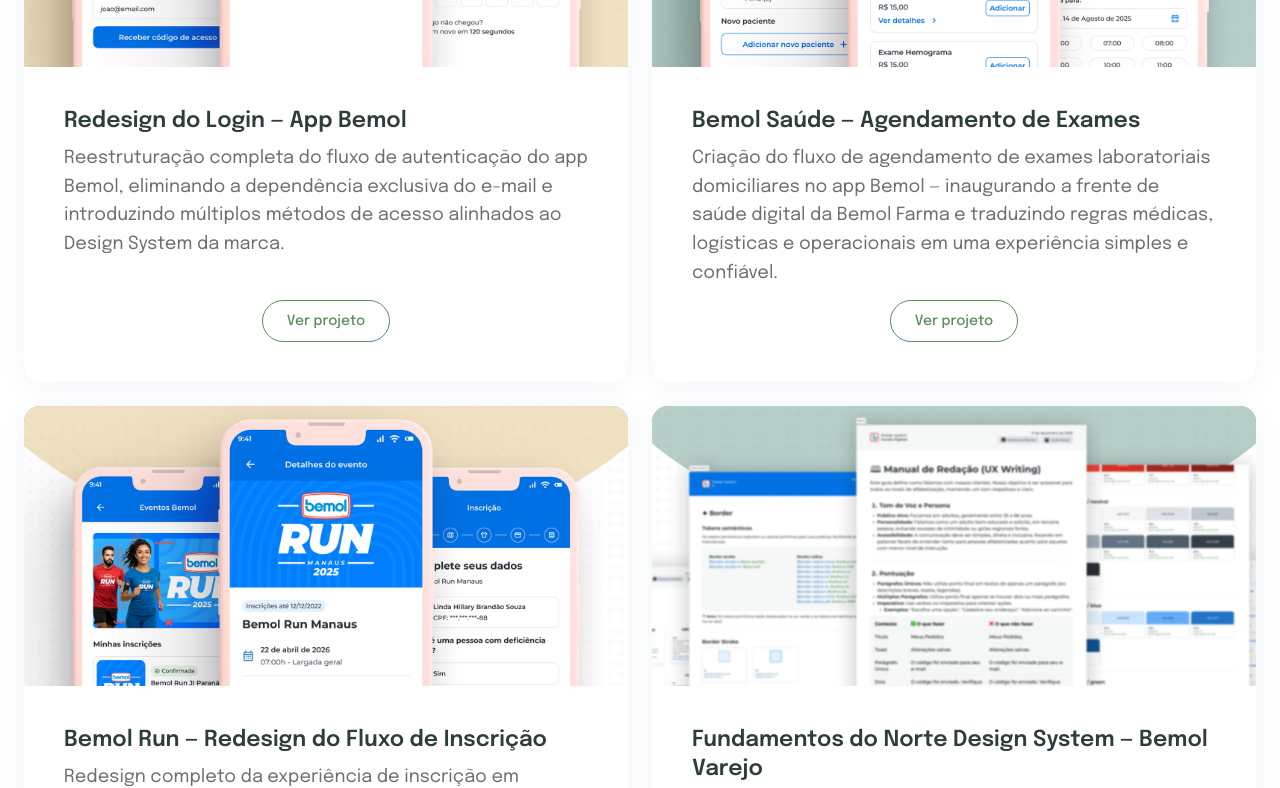
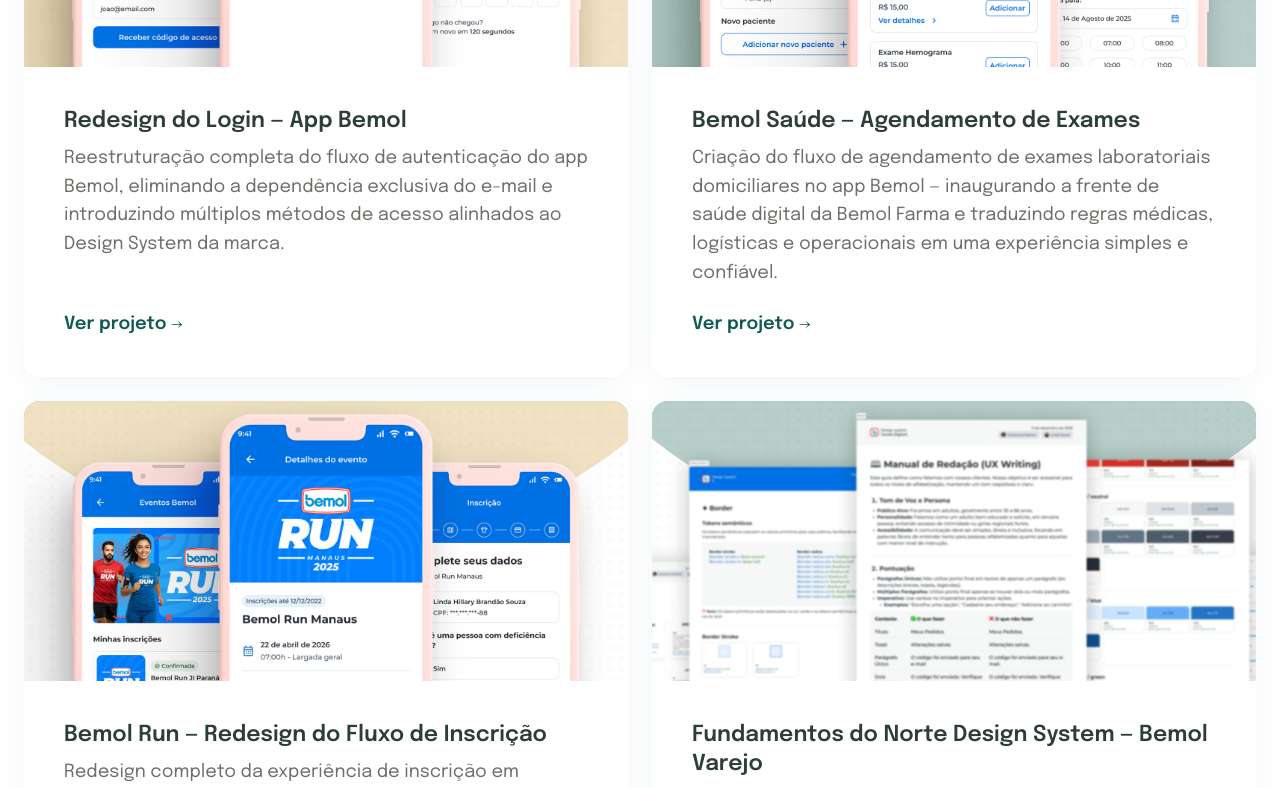
Before and after one commit to Agencia-Lumina-Digital/linda-hillary-port, a React (Vite) app: page / in a window 1280 px wide. Shown: the part 1458-2246 px from the top of the page. Built offline with nearby package versions, Linux system fonts and the light colour scheme.

Commit message:
ref: novo botão link para ver detalhes do projeto

```diff
--- a/src/features/projects/ProjectCard.tsx
+++ b/src/features/projects/ProjectCard.tsx
@@ -49,7 +49,7 @@
 
       {/* Conteúdo do Card */}
       <Stack
-        spacing={{ xs: 2, md: 3 }}
+        spacing="24px"
         sx={{
           p: { xs: '24px 16px', md: '40px' },
           flexGrow: 1,
@@ -85,28 +85,21 @@
         </Stack>
 
         {/* Botão Ver Projeto */}
-        <Button
-          variant="outlined"
+        <Typography
           sx={{
-            mt: 1,
-            alignSelf: { xs: 'stretch', md: 'center' },
-            borderRadius: '100px',
-            borderColor: tokens.colors.text.accent,
-            color: tokens.colors.text.accent,
-            textTransform: 'none',
-            fontSize: '14px',
-            fontWeight: 500,
-            py: '8px',
-            px: '24px',
-            '&:hover': {
-              borderColor: tokens.colors.text.primary,
-              color: tokens.colors.text.primary,
-              backgroundColor: 'transparent',
-            }
+            fontFamily: tokens.typography.fontFamily.display,
+            fontSize: '18px',
+            fontWeight: 600,
+            color: 'rgba(15, 91, 82, 1)',
+            lineHeight: 1.4,
+            alignSelf: 'flex-start',
+            display: 'flex',
+            alignItems: 'center',
+            gap: '8px'
           }}
         >
-          Ver projeto
-        </Button>
+          Ver projeto &rarr;
+        </Typography>
       </Stack>
     </Box>
   );
```
